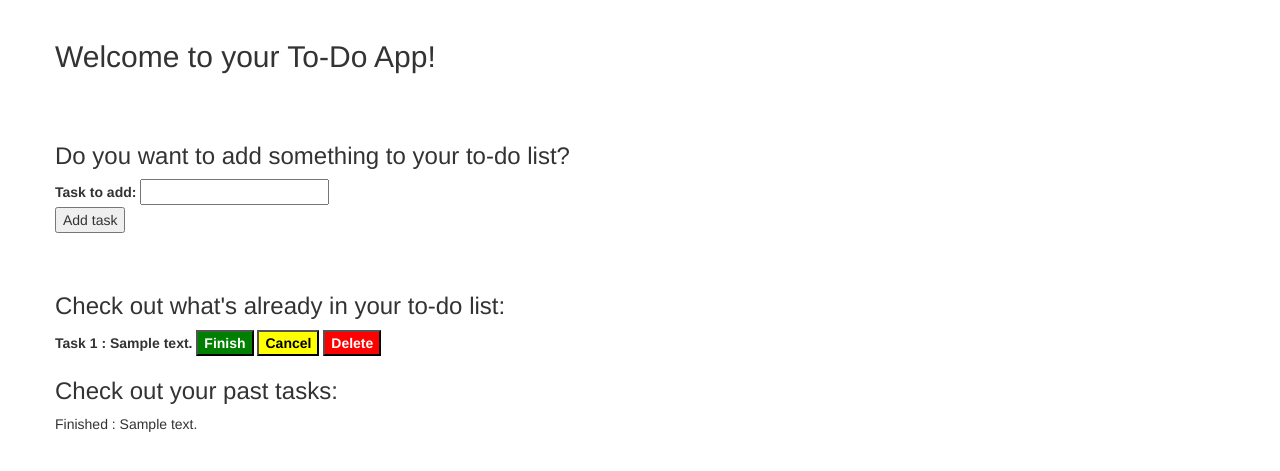
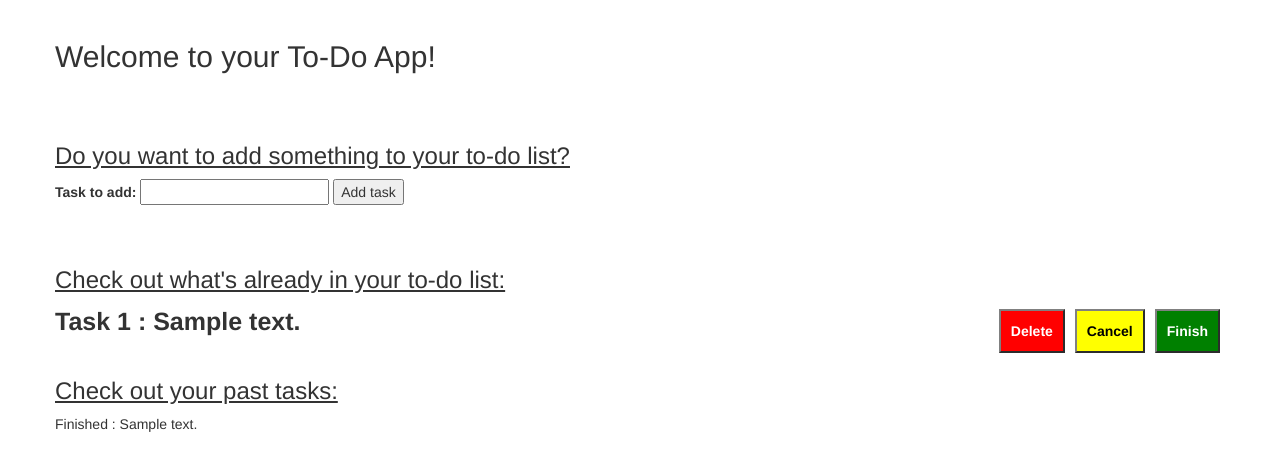
Before and after one commit to mark-torres10/todo_list_app, a Django app: page / in a window 1280 px wide. Shown: the part 82-553 px from the top of the page. Run offline with Django 3.2, Linux system fonts and the light colour scheme; tables that the repository leaves empty hold one stand-in row (values such as "Sample post"); some libraries are stand-ins or nearby versions.

Commit message:
changes to UI

```diff
--- a/todo_list/task/static/style.css
+++ b/todo_list/task/static/style.css
@@ -1,17 +1,30 @@
+.section-header{
+  text-decoration:underline
+}
+
+.current-todo {
+  font-size: 25px;
+}
+
+.task-button {
+  border-color: gray;
+  font-weight: bold;
+  float: right;
+  padding: 10px 10px;
+  margin: 5px 5px;
+
+}
 .finish-button {
   background-color : green;
   color : white;
-  font-weight: bold;
 }
 
 .cancel-button {
   background-color : yellow;
   color : black;
-  font-weight: bold;
 }
 
 .delete-button {
   background-color : red;
   color : white;
-  font-weight: bold;
 }
--- a/todo_list/task/templates/homepage.html
+++ b/todo_list/task/templates/homepage.html
@@ -14,13 +14,13 @@
 <!-- Add to todo list -->
 <div class="container">
   <div class="row">
-    <h3> Do you want to add something to your to-do list? </h3>
+    <h3 class="section-header"> Do you want to add something to your to-do list? </h3>
 
     <form action="./create/" method="POST"> {% csrf_token %}
       <label for = "task">Task to add:</label>
       <input type = "text" id = "task" name = "task"/>
+      <input type="submit" value = "Add task" name="add_task"/>
       <br />
-      <input type="submit" value = "Add task" name="add_task"/>
     </form>
   </div>
 </div>
@@ -31,15 +31,15 @@
 <!-- List of current todo list -->
 <div class="container">
   <div class="row">
-    <h3> Check out what's already in your to-do list: </h3>
+    <h3 class="section-header"> Check out what's already in your to-do list: </h3>
 
     {% for task in task_list %}
       <div class="container">
-        <div class="row">
-          <label>Task {{forloop.counter}} : {{task.text}}</label>
-          <input class = "finish-button" type="submit" value="Finish"/>
-          <input class = "cancel-button" type="submit" value="Cancel"/>
-          <input class = "delete-button" type="submit" value="Delete"/>
+        <div class="row mt-2">
+          <label class="current-todo">Task {{forloop.counter}} : {{task.text}}</label>
+          <input class = "task-button finish-button" type="submit" value="Finish"/>
+          <input class = "task-button cancel-button" type="submit" value="Cancel"/>
+          <input class = "task-button delete-button" type="submit" value="Delete"/>
           <br />
         </div>
       </div>
@@ -50,7 +50,7 @@
 <!-- List of finished tasks -->
 <div class = "container">
   <div class = "row">
-    <h3>Check out your past tasks:</h3>
+    <h3 class="section-header">Check out your past tasks:</h3>
     {% for task in task_list %}
       {% if task.is_finished %}
         <p>
```
